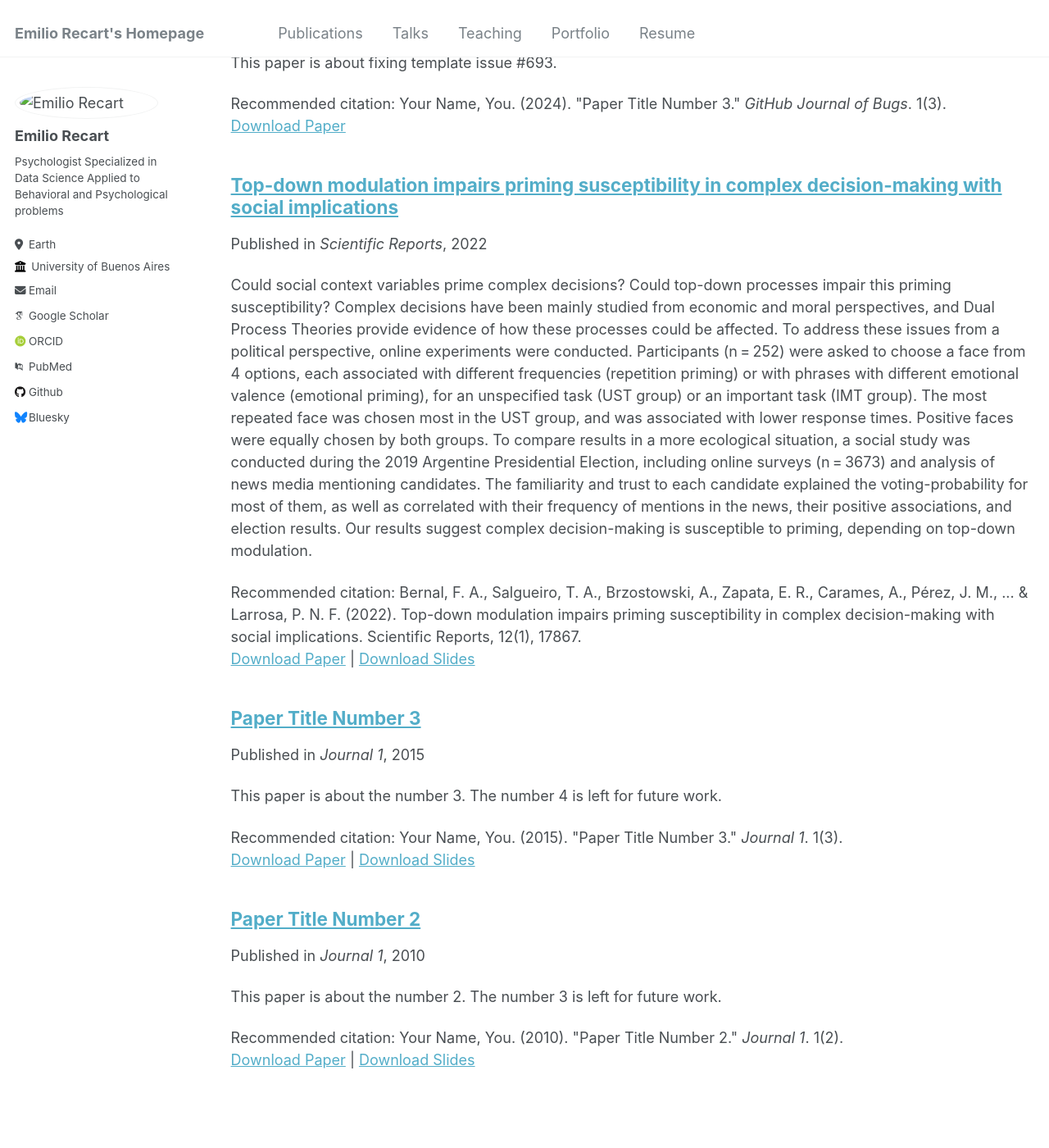
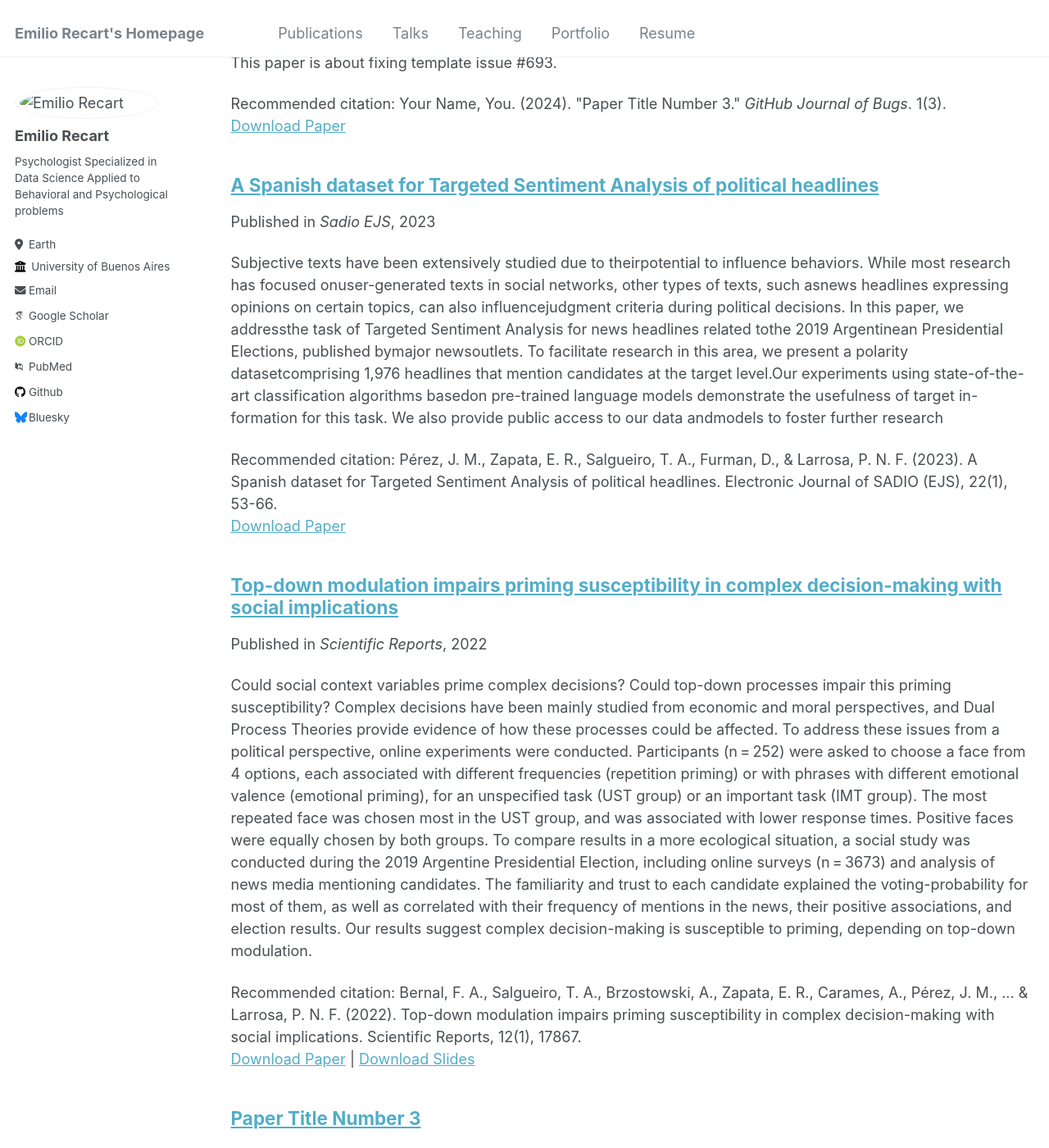
Before and after one commit to EmilioRecartZapata/emiliorecart.github.io, a Jekyll site: the page built from _pages/publications.md, in a window 1280 px wide and 1400 px high, scrolled down 253 px. Shown: the whole window at 82% size. Built offline with Jekyll 4.4.1, drawn with Linux system fonts in a browser that asks for light colours; some web fonts are replaced.

Commit message:
Cuarto Avance

```diff
--- a/_data/navigation.yml
+++ b/_data/navigation.yml
@@ -1,7 +1,7 @@
 # main links links
 main:
   - title: "Publications"
-    url: https://scholar.google.com/citations?user=3l2l_CUAAAAJ&hl=en&oi=ao
+    url: /publications/
 
   - title: "Talks"
     url: /talks/
--- a/_publications/2010-10-01-paper-title-number-2.md
+++ b/_publications/2010-10-01-paper-title-number-2.md
@@ -1,13 +1,12 @@
 ---
-title: "Paper Title Number 2"
+title: "A Spanish dataset for Targeted Sentiment Analysis of political headlines"
 collection: publications
 permalink: /publication/2010-10-01-paper-title-number-2
-excerpt: 'This paper is about the number 2. The number 3 is left for future work.'
-date: 2010-10-01
-venue: 'Journal 1'
-slidesurl: 'http://academicpages.github.io/files/slides2.pdf'
-paperurl: 'http://academicpages.github.io/files/paper2.pdf'
-citation: 'Your Name, You. (2010). &quot;Paper Title Number 2.&quot; <i>Journal 1</i>. 1(2).'
+excerpt: 'Subjective texts have been extensively studied due to theirpotential to influence behaviors. While most research has focused onuser-generated texts in social networks, other types of texts, such asnews headlines expressing opinions on certain topics, can also influencejudgment criteria during political decisions. In this paper, we addressthe task of Targeted Sentiment Analysis for news headlines related tothe 2019 Argentinean Presidential Elections, published bymajor newsoutlets. To facilitate research in this area, we present a polarity datasetcomprising 1,976 headlines that mention candidates at the target level.Our experiments using state-of-the-art classification algorithms basedon pre-trained language models demonstrate the usefulness of target in-formation for this task. We also provide public access to our data andmodels to foster further research'
+date: 2023-05-01
+venue: 'Sadio EJS'
+paperurl: 'https://publicaciones.sadio.org.ar/index.php/EJS/article/view/467'
+citation: 'Pérez, J. M., Zapata, E. R., Salgueiro, T. A., Furman, D., & Larrosa, P. N. F. (2023). A Spanish dataset for Targeted Sentiment Analysis of political headlines. Electronic Journal of SADIO (EJS), 22(1), 53-66.'
 ---
 
 The contents above will be part of a list of publications, if the user clicks the link for the publication than the contents of section will be rendered as a full page, allowing you to provide more information about the paper for the reader. When publications are displayed as a single page, the contents of the above "citation" field will automatically be included below this section in a smaller font.
```
